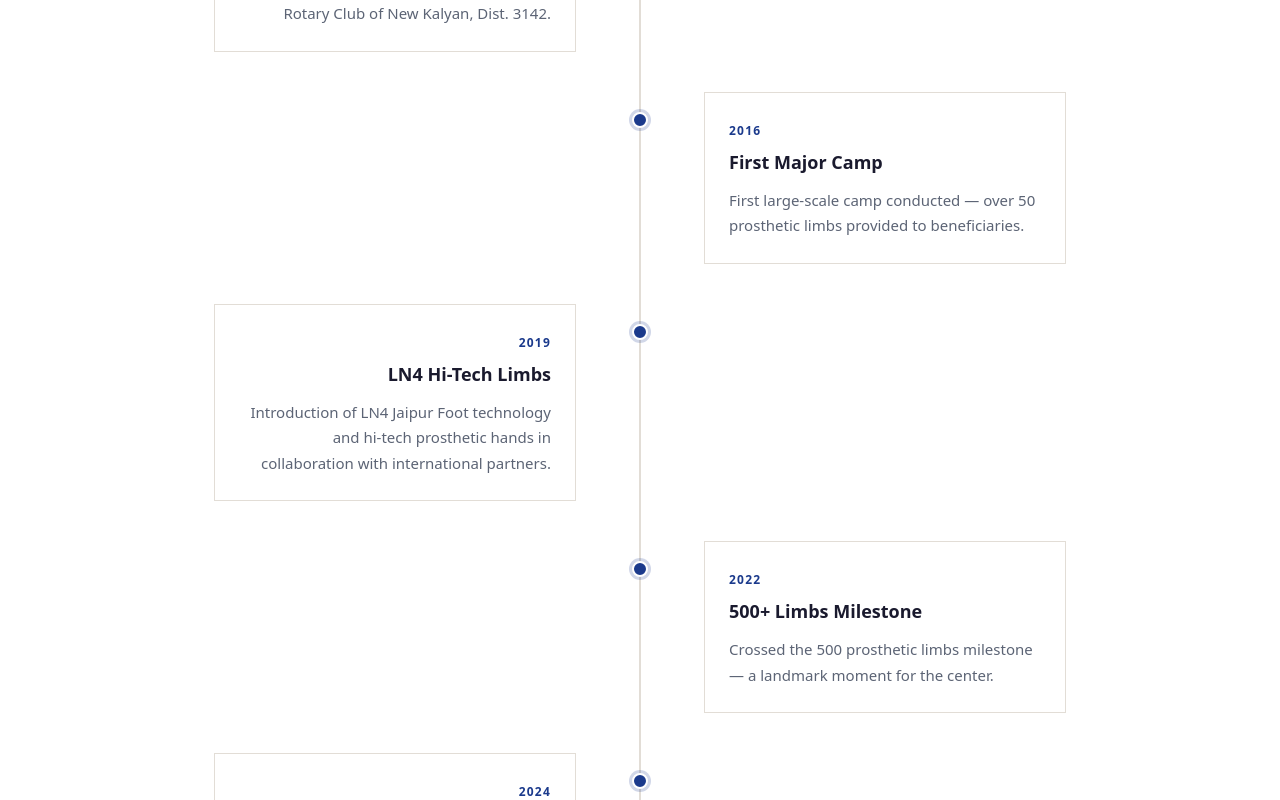
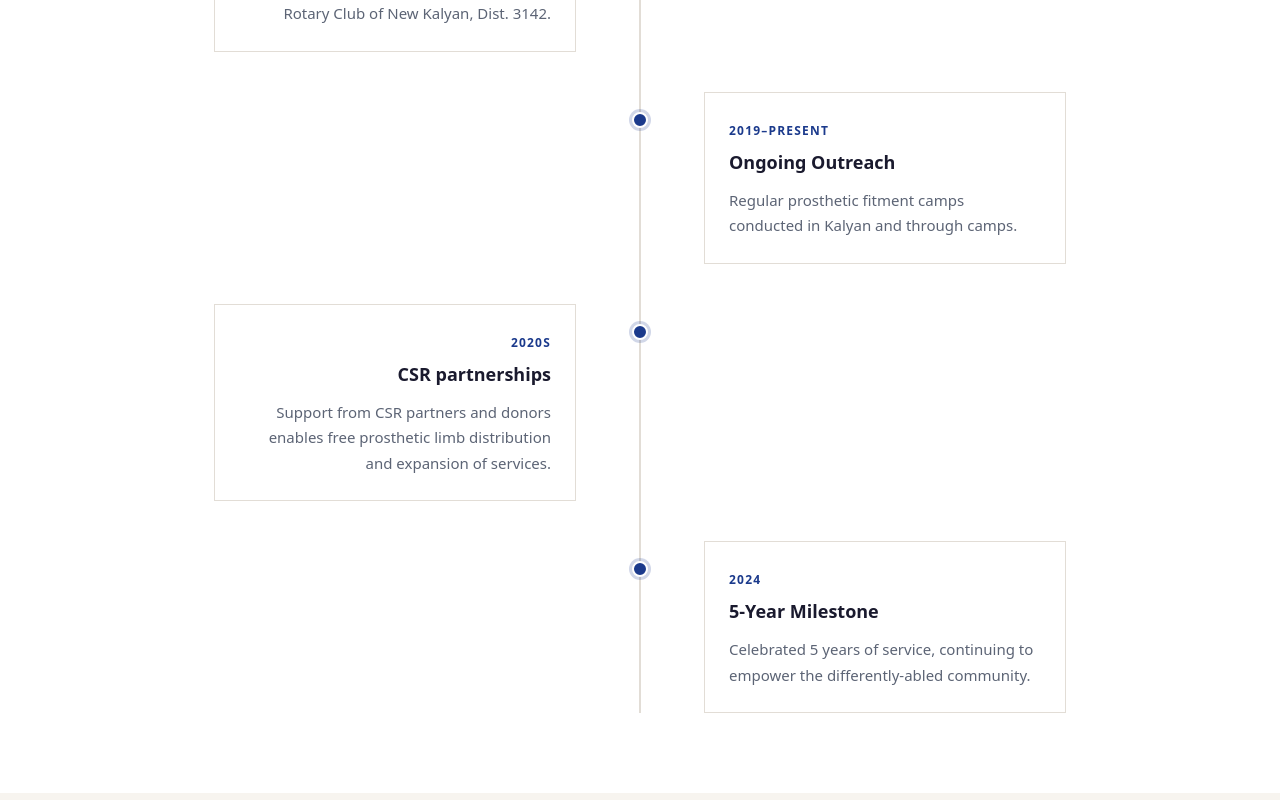
Before and after one commit to RotaryDivyangCenter/website, a Next.js app: page /about in a window 1280 px wide. Shown: the part 1420-2220 px from the top of the page. Built offline with nearby package versions, Linux system fonts and the light colour scheme.

Commit message:
fix: corrected about section info and updated readme

```diff
--- a/src/app/about/page.tsx
+++ b/src/app/about/page.tsx
@@ -13,11 +13,9 @@ function FadeUp({ children, delay = 0, className = '' }: { children: React.React
 
 const timeline = [
     { year: '2019', title: 'Center Founded', desc: 'Rotary Divyang Center established under Rotary Club of New Kalyan, Dist. 3142.' },
-    { year: '2016', title: 'First Major Camp', desc: 'First large-scale camp conducted — over 50 prosthetic limbs provided to beneficiaries.' },
-    { year: '2019', title: 'LN4 Hi-Tech Limbs', desc: 'Introduction of LN4 Jaipur Foot technology and hi-tech prosthetic hands in collaboration with international partners.' },
-    { year: '2022', title: '500+ Limbs Milestone', desc: 'Crossed the 500 prosthetic limbs milestone — a landmark moment for the center.' },
-    { year: '2024', title: '10 Years — 1000+ Lives', desc: 'Celebrated 10 years of service with over 1,000 lives transformed through free prosthetic limbs.' },
-    { year: '2025', title: 'Ongoing Expansion', desc: 'Expanding outreach to more regions across India with new camp partnerships and CSR support.' },
+    { year: '2019–Present', title: 'Ongoing Outreach', desc: 'Regular prosthetic fitment camps conducted in Kalyan and through camps.' },
+    { year: '2020s', title: 'CSR partnerships', desc: 'Support from CSR partners and donors enables free prosthetic limb distribution and expansion of services.' },
+    { year: '2024', title: '5-Year Milestone', desc: 'Celebrated 5 years of service, continuing to empower the differently-abled community.' },
 ];
 
 export default function AboutPage() {
```
Also changed, not shown: 1 other file (tests, documents, lock files or other folders).
